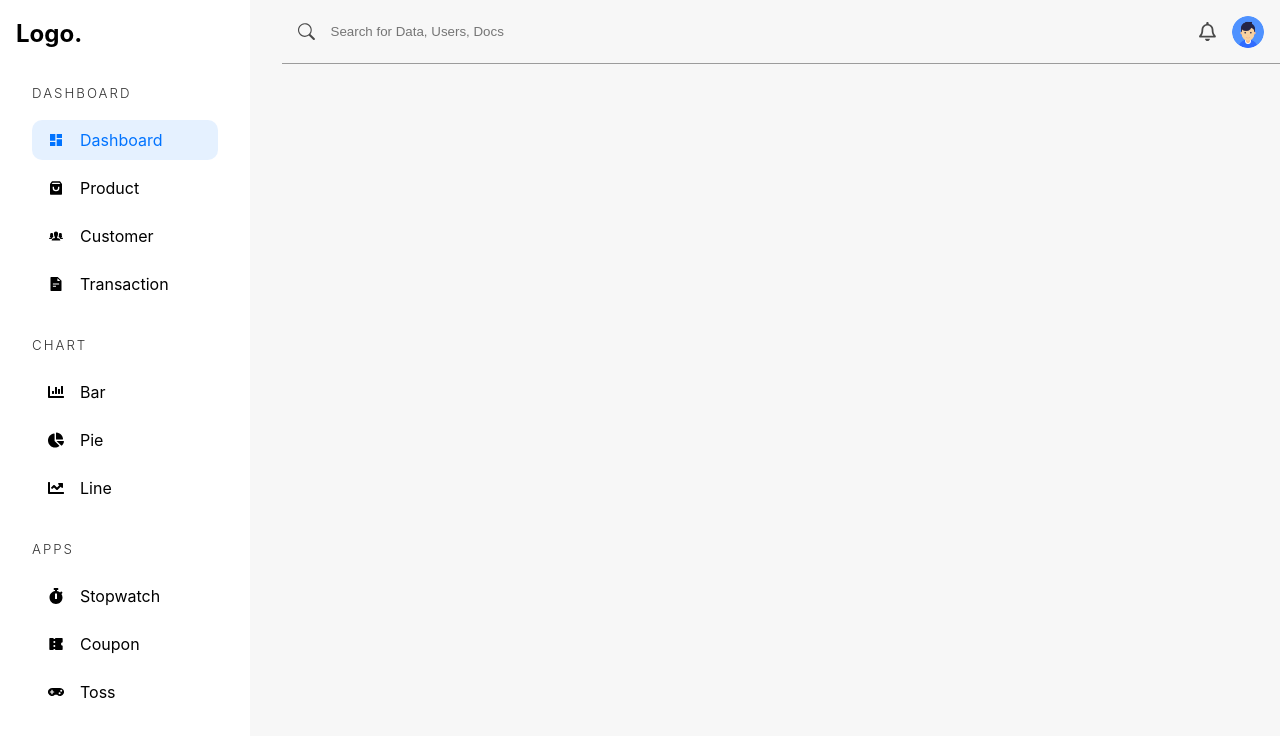
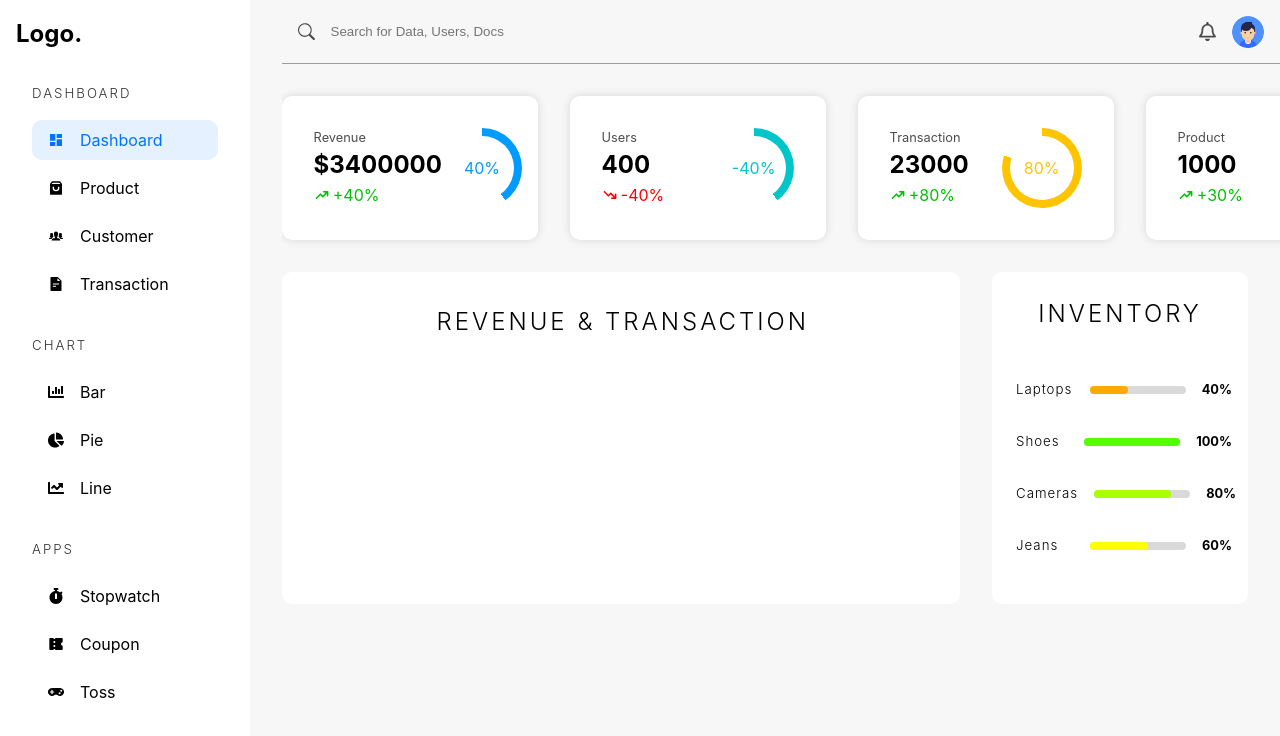
Before and after one commit to vikasdeshmukh63/e-com-admin-dashboard-client, a React (Vite) app: page /admin/dashboard in a window 1280 px wide. Shown: the top 736 px of the page. Built offline with nearby package versions, Linux system fonts and the light colour scheme.

Commit message:
inventory items component added

```diff
--- /dev/null
+++ b/src/assets/data.json
@@ -0,0 +1,20 @@
+{
+  "categories": [
+    {
+      "value": 40,
+      "heading": "Laptops"
+    },
+    {
+      "value": 100,
+      "heading": "Shoes"
+    },
+    {
+      "value": 80,
+      "heading": "Cameras"
+    },
+    {
+      "value": 60,
+      "heading": "Jeans"
+    }
+  ]
+}
--- a/src/pages/Dashboard.tsx
+++ b/src/pages/Dashboard.tsx
@@ -2,7 +2,9 @@ import AdminSidebar from "../components/AdminSidebar";
 import { BsSearch } from "react-icons/bs";
 import { FaRegBell } from "react-icons/fa";
 import userImg from "../assets/userImg.png";
-
+import { HiTrendingUp, HiTrendingDown } from "react-icons/hi";
+import React from "react";
+import dummyData from "../assets/data.json";
 
 const Dashboard = () => {
   return (
@@ -18,9 +20,88 @@ const Dashboard = () => {
           <FaRegBell />
           <img src={userImg} alt="User" />
         </div>
+
+        <section className="widgetContainer">
+          <WidgetItem percent={40} amount={true} value={3400000} heading="Revenue" color="rgb(0,155,255)" />
+          <WidgetItem percent={-40} value={400} heading="Users" color="rgb(0,198,202)" />
+          <WidgetItem percent={80} value={23000} heading="Transaction" color="rgb(255,196,0)" />
+          <WidgetItem percent={30} value={1000} heading="Product" color="rgb(75,0,255)" />
+        </section>
+
+        <section className="graphContainer">
+          <div className="revenueChart">
+            <h2>Revenue & Transaction</h2>
+            {/* graph here  */}
+          </div>
+          <div className="dashboardCategories">
+            <h2>Inventory</h2>
+            <div>
+              {dummyData.categories.map((item, index) => {
+                return <CategoryItem key={index} heading={item.heading} value={item.value} color={`hsl(${item.value},100%,50%)`} />;
+              })}
+            </div>
+          </div>
+        </section>
       </main>
     </div>
   );
 };
 
+interface WidgetItemsProps {
+  heading: string;
+  value: number;
+  percent: number;
+  color: string;
+  amount?: boolean;
+}
+
+const WidgetItem: React.FC<WidgetItemsProps> = ({ color, heading, percent, value = false, amount }) => {
+  return (
+    <article className="widget">
+      <div className="widgetInfo">
+        <p>{heading}</p>
+        <h4>{amount ? `$${value}` : value}</h4>
+        {percent > 0 ? (
+          <span className="green">
+            <HiTrendingUp /> {`+${percent}%`}
+          </span>
+        ) : (
+          <span className="red">
+            <HiTrendingDown /> {`${percent}%`}
+          </span>
+        )}
+      </div>
+      <div
+        className="widgetCircle"
+        style={{
+          background: `conic-gradient(
+          ${color} ${(Math.abs(percent) / 100) * 360}deg,
+          rgb(255,255,255) 0
+        )`,
+        }}
+      >
+        <span style={{ color }}>{`${percent}%`}</span>
+      </div>
+    </article>
+  );
+};
+
 export default Dashboard;
+
+interface CategoryItemProps {
+  color: string;
+  value: number;
+  heading: string;
+}
+
+const CategoryItem: React.FC<CategoryItemProps> = ({ color, value, heading }) => {
+  return (
+    <div className="categoryItem">
+      <h5>{heading}</h5>
+      <div>
+        <div style={{ backgroundColor: color, width: `${value}%` }} />
+      </div>
+      <span>{`${value}%`}</span>
+    </div>
+  );
+};
--- a/src/styles/_dashboard.scss
+++ b/src/styles/_dashboard.scss
@@ -7,19 +7,141 @@
         padding: 0 1rem;
         border-bottom: 1px solid rgba(0, 0, 0, 0.37);
 
-        >input{
+        >input {
             margin-right: auto;
-            @include inputStyle(100%,1rem 0)
+            @include inputStyle(100%, 1rem 0)
         }
 
-        >svg{
+        >svg {
             font-size: 1.2rem;
             opacity: 0.7;
         }
 
-        >img{
+        >img {
             @include square(2rem);
             border-radius: 50%;
         }
     }
 }
+
+.widgetContainer {
+    @include flex(row, space-between, stretch, 2rem);
+    padding: 2rem 2rem 2rem 0;
+
+    .widget {
+        min-width: 16rem;
+        background-color: white;
+        box-shadow: 0 0 10px rgba(0, 0, 0, 0.132);
+        padding: 2rem;
+        border-radius: 10px;
+        @include flex(row, space-between, stretch, 0);
+
+        .widgetInfo {
+
+            >p {
+                opacity: 0.7;
+                font-size: 0.8rem;
+            }
+
+            >h4 {
+                font-size: 1.5rem;
+            }
+
+            >span {
+                @include flex(row, unset, center, 0.2rem)
+            }
+        }
+
+        .widgetCircle {
+            position: relative;
+            @include square(5rem);
+            border-radius: 50%;
+            display: grid;
+            place-items: center;
+            background-color: aqua;
+            flex: none;
+
+            &::before {
+                content: "";
+                position: absolute;
+                @include square(4rem);
+                background-color: white;
+                border-radius: 100%;
+            }
+
+            >span {
+                position: relative;
+            }
+        }
+    }
+}
+
+.graphContainer {
+    @include flex(row, unset, unset, 2rem);
+    padding: 0 2rem 2rem 0;
+
+    >div {
+        background-color: white;
+        border-radius: 10px;
+
+    }
+
+    .revenueChart {
+        width: 100%;
+        padding: 1rem 3rem;
+
+        >h2 {
+            @include heading;
+            margin: 1rem 0 2rem 0.25rem;
+            text-align: center
+        }
+    }
+
+    .dashboardCategories {
+        width: 100%;
+        max-width: 16rem;
+        @include flex (column, center, unset, 0);
+        padding-bottom: 2rem;
+
+        >h2{
+            @include heading;
+            margin:1.5rem 0 2rem 0;
+            text-align: center;
+        }
+
+        >div{
+            overflow-y: auto;
+            padding-left: 0.5rem;
+        }
+
+        .categoryItem{
+            width: 100%;
+            @include flex(row,space-between);
+            padding: 1rem;
+
+            >h5{
+                letter-spacing: 1px;
+                font-weight: 300;
+            }
+
+            >div{
+                margin-left: auto;
+                width: 6rem;
+                background-color: rgb(217,217,217);
+                border-radius: 20px;
+                height: 0.5rem;
+                flex:none;
+
+                >div{
+                    height: 100%;
+                    border-radius: 20px;
+                }
+            }
+
+            >span{
+               font-size: 0.8rem;
+               font-weight: 700;
+            }
+        }
+    }
+}
```
Also changed, not shown: src/data.ts (line endings or trailing spaces).
